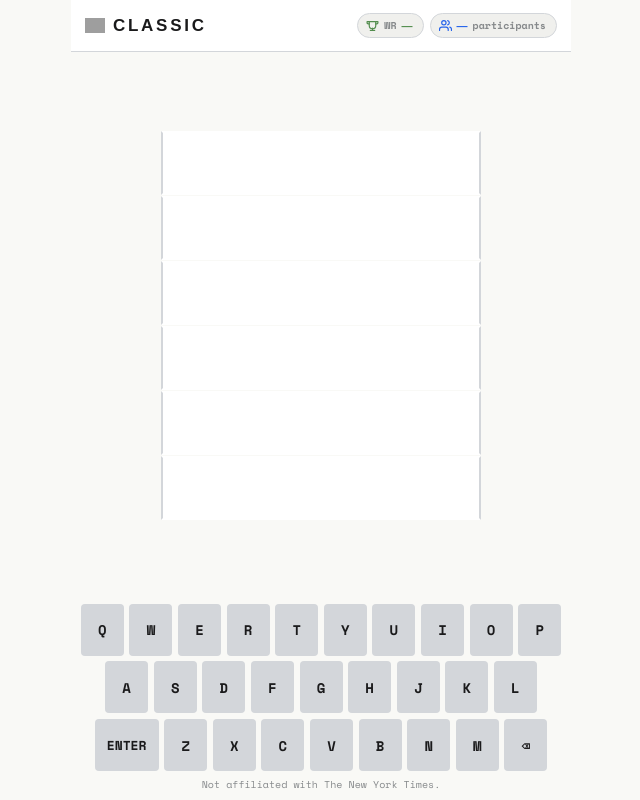
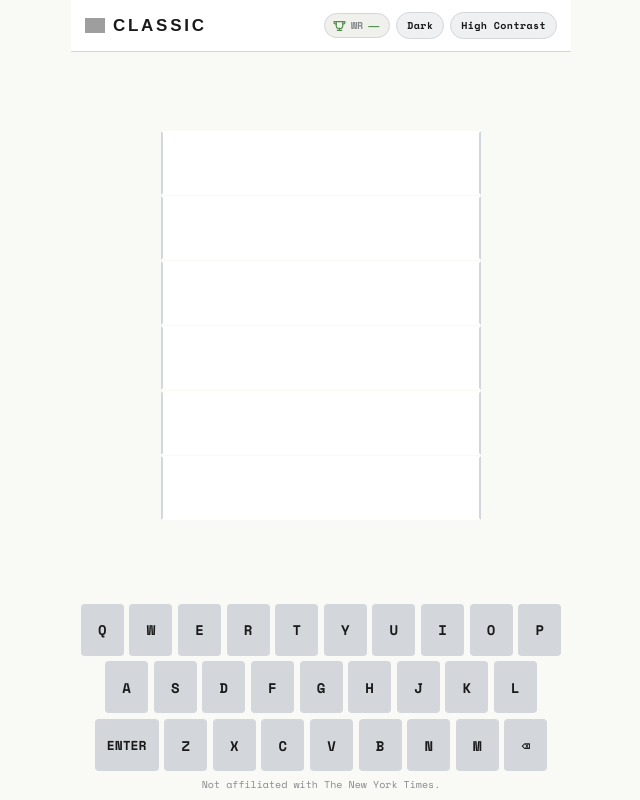
Before and after one commit to Darshanx256/Discord---Wordle-Bot, a Flask app: template src/discord_integrations/templates/wordle_integration.html in a window 1280 px wide. Shown: the whole page, without its empty margins (319-959 px from the left). Run offline with Flask 3, Linux system fonts and the light colour scheme; the template is opened without the code that fills it: most values are stand-ins (such as "Sample title", 1, 10 or a date in 2020); parts of the project's set-up code (start-up, migrations or seed data) failed here and were passed over; some libraries are stand-ins or nearby versions; some web fonts are replaced; grey boxes are pictures that could not be loaded.

Commit message:
add dark/high-contrast themes and harden integration retry recovery

```diff
--- a/src/discord_integrations/templates/wordle_integration.html
+++ b/src/discord_integrations/templates/wordle_integration.html
@@ -33,10 +33,50 @@
   --side-col-left: 0px;
   --side-col-right: 0px;
   --name-max: 38px;
+  --theme-pill-bg: #eef0f2;
+  --theme-pill-border: #d3d6da;
+  --theme-pill-text: #1a1a1b;
+  --theme-pill-active-bg: #1a1a1b;
+  --theme-pill-active-text: #ffffff;
 }
 body.board-shifted {
   --side-col-left: 84px;
   --side-col-right: 34px;
+}
+body.theme-dark {
+  --bg: #121416;
+  --surface: #191c1f;
+  --border: #2b3138;
+  --border-filled:#4a5460;
+  --text: #ecf0f3;
+  --muted: #9ca8b3;
+  --key-bg: #2b3138;
+  --key-text: #ecf0f3;
+  --theme-pill-bg: #23282e;
+  --theme-pill-border: #3a424c;
+  --theme-pill-text: #dce3e9;
+  --theme-pill-active-bg: #ecf0f3;
+  --theme-pill-active-text: #15191d;
+}
+body.theme-contrast {
+  --bg: #000000;
+  --surface: #000000;
+  --border: #ffffff;
+  --border-filled:#ffffff;
+  --text: #ffffff;
+  --muted: #ffffff;
+  --correct: #00ff66;
+  --correct-dark: #00d957;
+  --present: #ffd800;
+  --present-dark: #e6c200;
+  --absent: #6f7a87;
+  --key-bg: #000000;
+  --key-text: #ffffff;
+  --theme-pill-bg: #000000;
+  --theme-pill-border: #ffffff;
+  --theme-pill-text: #ffffff;
+  --theme-pill-active-bg: #ffffff;
+  --theme-pill-active-text: #000000;
 }
 
 html, body {
@@ -144,6 +184,29 @@ body.pip-square .tile {
   gap: 6px;
   flex-shrink: 0;
 }
+.theme-controls {
+  display: flex;
+  align-items: center;
+  gap: 6px;
+}
+.theme-btn {
+  border: 1px solid var(--theme-pill-border);
+  background: var(--theme-pill-bg);
+  color: var(--theme-pill-text);
+  border-radius: 999px;
+  padding: 5px 10px;
+  font-family: 'Space Mono', monospace;
+  font-size: 10px;
+  font-weight: 700;
+  letter-spacing: 0.04em;
+  cursor: pointer;
+  transition: background 0.16s ease, color 0.16s ease, border-color 0.16s ease;
+}
+.theme-btn.active {
+  background: var(--theme-pill-active-bg);
+  color: var(--theme-pill-active-text);
+  border-color: var(--theme-pill-active-bg);
+}
 
 .stat-chip {
   display: flex;
@@ -163,7 +226,6 @@ body.pip-square .tile {
 .stat-chip .chip-label { color: var(--muted); }
 .stat-chip .chip-val { font-family: 'Unbounded', sans-serif; font-size: 11px; font-weight: 900; }
 .chip-wr .chip-val { color: var(--correct-dark); }
-.chip-players .chip-val { color: #2563eb; }
 
 #toast-container {
   position: fixed;
@@ -624,15 +686,9 @@ body.board-shifted .row-user.visible { animation: namePopLeft 0.42s cubic-bezier
         <span class="chip-label">WR</span>
         <span class="chip-val" id="wr-val">—</span>
       </div>
-      <div class="stat-chip chip-players">
-        <svg viewBox="0 0 24 24" fill="none" stroke="#2563eb" stroke-width="2.2" stroke-linecap="round" stroke-linejoin="round">
-          <path d="M17 21v-2a4 4 0 0 0-4-4H5a4 4 0 0 0-4 4v2"></path>
-          <circle cx="9" cy="7" r="4"></circle>
-          <path d="M23 21v-2a4 4 0 0 0-3-3.87"></path>
-          <path d="M16 3.13a4 4 0 0 1 0 7.75"></path>
-        </svg>
-        <span class="chip-val" id="players-val">—</span>
-        <span class="chip-label">participants</span>
+      <div class="theme-controls">
+        <button class="theme-btn" id="theme-dark-btn" type="button">Dark</button>
+        <button class="theme-btn" id="theme-contrast-btn" type="button">High Contrast</button>
       </div>
     </div>
   </header>
@@ -678,6 +734,7 @@ const ACTIVITY_MODE = {{ activity_mode|tojson }};
 const ACTIVITY_CLIENT_ID = {{ activity_client_id|tojson }};
 const SESSION_KEY = "wordle_integration_session_token";
 const LOADER_MODE_KEY = "wordle_integration_loader_mode";
+const THEME_KEY = "wordle_integration_theme";
 
 function computeIntegrationBase() {
   const p = window.location.pathname || "";
@@ -737,6 +794,8 @@ const kbEl = document.getElementById('keyboard');
 document.getElementById("logo-icon").src = `${STATIC_BASE}/icon.png?v=${ICON_VERSION}`;
 document.getElementById("loading-logo").src = `${STATIC_BASE}/icon.png?v=${ICON_VERSION}`;
 const loadingModeEl = document.getElementById('loading-mode');
+const darkBtn = document.getElementById('theme-dark-btn');
+const contrastBtn = document.getElementById('theme-contrast-btn');
 
 function deriveModeDisplay(nextState) {
   if (!nextState) return "WORDLE";
@@ -761,6 +820,42 @@ try {
 function setLoading(on) {
   const mask = document.getElementById('loading-mask');
   mask.classList.toggle('show', Boolean(on));
+}
+
+function updateThemeButtons() {
+  if (!darkBtn || !contrastBtn) return;
+  darkBtn.classList.toggle('active', document.body.classList.contains('theme-dark'));
+  contrastBtn.classList.toggle('active', document.body.classList.contains('theme-contrast'));
+}
+
+function applyTheme(theme) {
+  document.body.classList.remove('theme-dark', 'theme-contrast');
+  if (theme === 'dark') document.body.classList.add('theme-dark');
+  if (theme === 'contrast') document.body.classList.add('theme-contrast');
+  try {
+    if (theme) localStorage.setItem(THEME_KEY, theme);
+    else localStorage.removeItem(THEME_KEY);
+  } catch (_) {}
+  updateThemeButtons();
+}
+
+try {
+  applyTheme(String(localStorage.getItem(THEME_KEY) || "").trim().toLowerCase());
+} catch (_) {
+  updateThemeButtons();
+}
+
+if (darkBtn) {
+  darkBtn.addEventListener('click', () => {
+    const isActive = document.body.classList.contains('theme-dark');
+    applyTheme(isActive ? '' : 'dark');
+  });
+}
+if (contrastBtn) {
+  contrastBtn.addEventListener('click', () => {
+    const isActive = document.body.classList.contains('theme-contrast');
+    applyTheme(isActive ? '' : 'contrast');
+  });
 }
 
 if (ACTIVITY_MODE && IS_PHONE) {
@@ -995,7 +1090,6 @@ function refreshFromState() {
   calcLayout();
   document.getElementById('mode-title').textContent = String(state.mode_label || 'Classic').toUpperCase();
   document.getElementById('wr-val').textContent = state.wr ?? '—';
-  document.getElementById('players-val').textContent = state.participants ?? '—';
 
   const keyPriority = { correct: 3, present: 2, absent: 1 };
   const keyState = {};
@@ -1412,7 +1506,7 @@ function handleKey(key) {
   }
 }
 
-async function retryGame() {
+async function retryGame(fromRecovery = false) {
   if (submitting || !state || !state.game_over) return;
   submitting = true;
   setLoading(true);
@@ -1423,6 +1517,19 @@ async function retryGame() {
       body: JSON.stringify({ token: sessionToken })
     });
     if (!data.ok) {
+      const errLower = String(data.error || "").toLowerCase();
+      if (!fromRecovery && ACTIVITY_MODE && (errLower.includes("token") || errLower.includes("expired"))) {
+        sessionToken = "";
+        sessionStorage.removeItem(SESSION_KEY);
+        const rebound = await bootstrapActivitySession();
+        if (rebound && sessionToken) {
+          await fetchState(true);
+          submitting = false;
+          setLoading(false);
+          await retryGame(true);
+          return;
+        }
+      }
       showToast(`${data.error || 'Retry failed'} (${url})`);
       return;
     }
```
